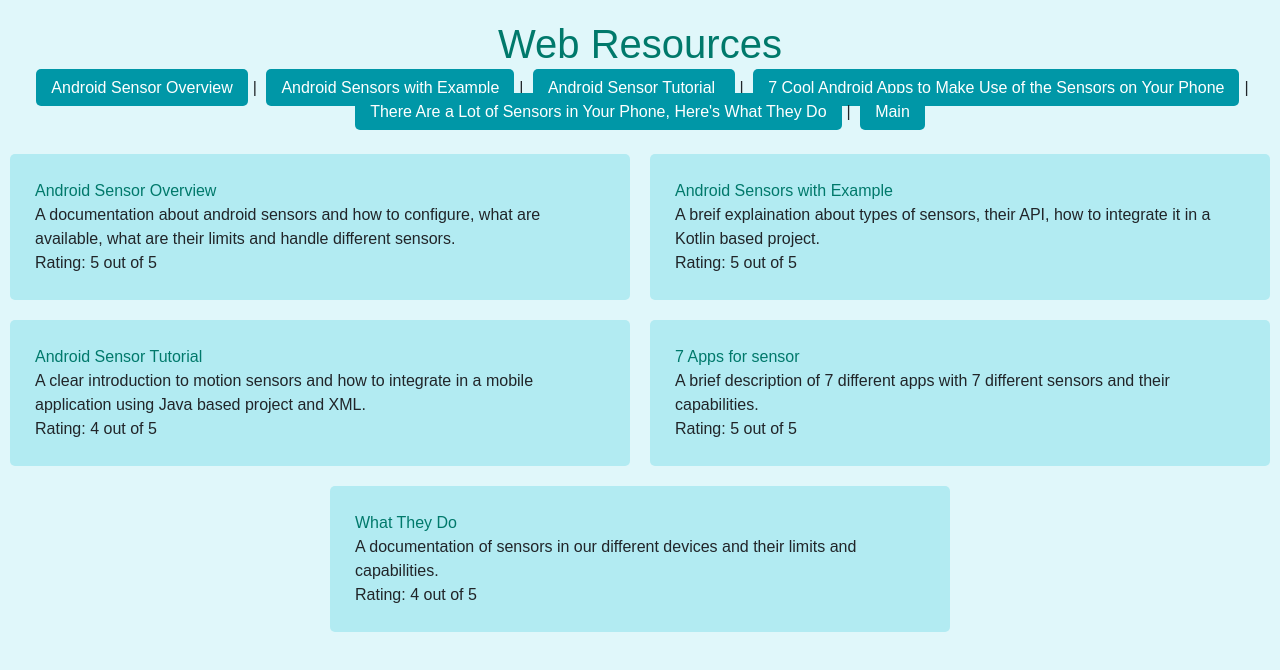
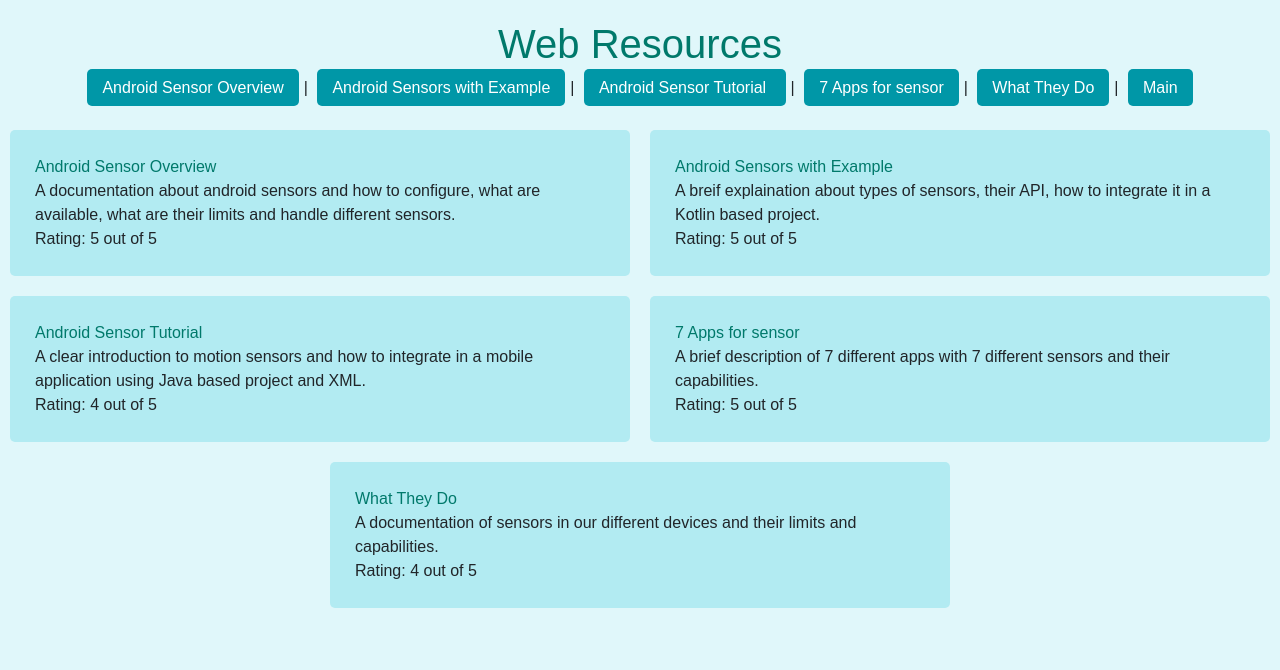
Before and after one commit to ayut23/WebRoot, a plain HTML site: page ThreeWebResources.html in a window 1280 px wide. Drawn offline with nearby package versions, Linux system fonts and the light colour scheme; files that its build step writes are made by us from their sources.

Commit message:
new commit

```diff
--- a/ThreeWebResources.html
+++ b/ThreeWebResources.html
@@ -88,8 +88,8 @@ li a:hover {
 <a href="#a">Android Sensor Overview</a>|
 <a href="#b">Android Sensors with Example</a>|
 <a href="#c">Android Sensor Tutorial </a>|
-<a href="#d">7 Cool Android Apps to Make Use of the Sensors on Your Phone</a>|
-<a href="#e">There Are a Lot of Sensors in Your Phone, Here's What They Do</a>|
+<a href="#d">7 Apps for sensor</a>|
+<a href="#e">What They Do</a>|
 <a href="./index.html">Main</a>
 </p>
 
```
